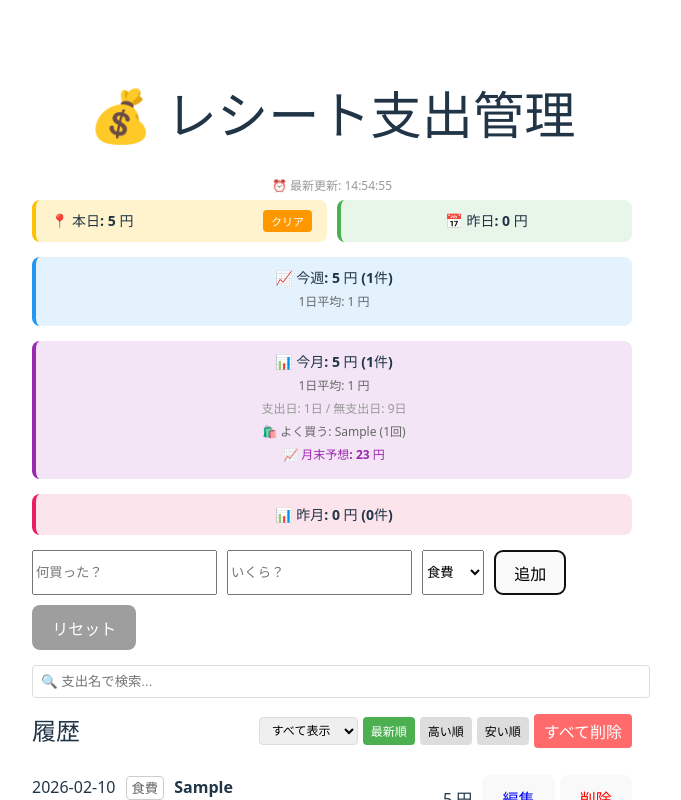
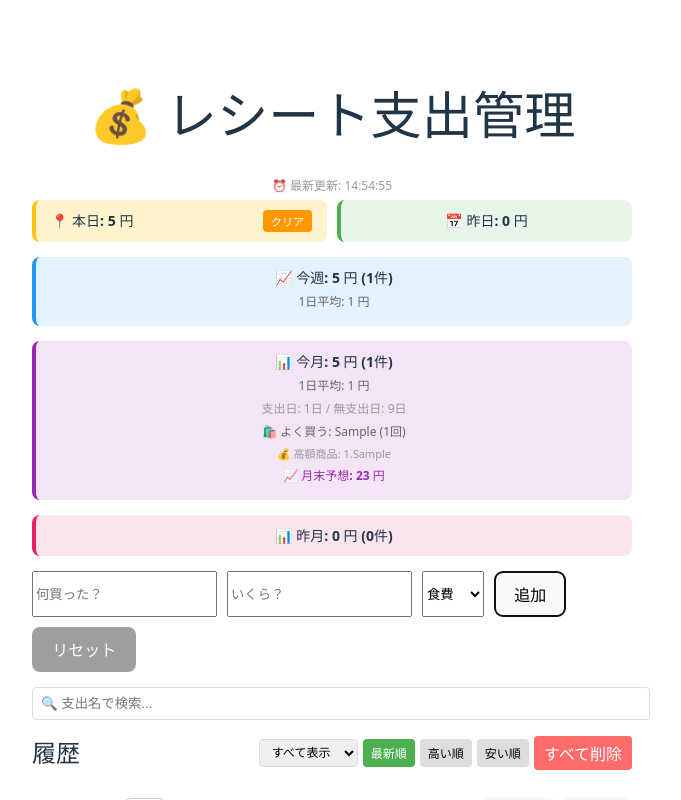
Before and after one commit to 2422041/receipt-app, a React (Vite) app in the folder frontend/: page / in a window 1280 px wide. Both pictures are taken after typing "Sample", "5" into the empty fields and a click on the button "追加". Shown: the top 800 px of the page, without its empty margins (308-989 px from the left). Built offline with nearby package versions, Linux system fonts and the light colour scheme.

Commit message:
feat: 今月の高額商品トップ3を表示

```diff
--- a/frontend/src/App.tsx
+++ b/frontend/src/App.tsx
@@ -158,6 +158,15 @@ function App() {
   }, {} as Record<string, number>)
   const mostFrequentItem = Object.entries(itemCount).sort(([, a], [, b]) => b - a)[0]
 
+  // 💰 今月の高額商品トップ3を取得
+  const itemTotal = monthExpenses.reduce((acc, item) => {
+    acc[item.title] = (acc[item.title] || 0) + item.amount
+    return acc
+  }, {} as Record<string, number>)
+  const top3Items = Object.entries(itemTotal)
+    .sort(([, a], [, b]) => b - a)
+    .slice(0, 3)
+
   // 📊 今月の無支出日数を計算
   const daysWithExpense = Object.keys(dailyAmount).filter(date => date >= monthStart).length
   const daysWithoutExpense = daysPassed - daysWithExpense
@@ -218,6 +227,11 @@ function App() {
         <p style={{ margin: '5px 0', fontSize: '12px', color: '#999' }}>支出日: {daysWithExpense}日 / 無支出日: {daysWithoutExpense}日</p>
         {mostFrequentItem && (
           <p style={{ margin: '5px 0', fontSize: '12px', color: '#666' }}>🛍️ よく買う: {mostFrequentItem[0]} ({mostFrequentItem[1]}回)</p>
+        )}
+        {top3Items.length > 0 && (
+          <div style={{ margin: '5px 0', fontSize: '11px', color: '#999' }}>
+            💰 高額商品: {top3Items.map(([item], idx) => `${idx + 1}.${item}`).join(' / ')}
+          </div>
         )}
         {daysRemaining > 0 && (
           <p style={{ margin: '5px 0', fontSize: '12px', color: '#9c27b0', fontWeight: 'bold' }}>📈 月末予想: {Math.round(projectedMonthTotal).toLocaleString()} 円</p>
```
